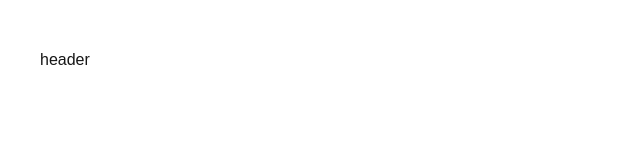
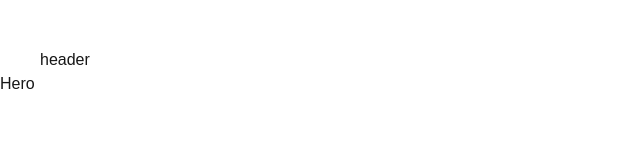
Before and after one commit to ghareebOoo/test, a Next.js app: page / in a window 1280 px wide. Shown: the top 162 px of the page, without its empty margins (0-640 px from the left). Built offline with nearby package versions, Linux system fonts and the light colour scheme.

Commit message:
four vommit in hero

```diff
--- a/app/page.tsx
+++ b/app/page.tsx
@@ -1,9 +1,11 @@
 import Header from "@/components/Header";
+import Hero from "@/components/Hero";
 
 export default function Home() {
   return (
   <div>
     <Header />
+    <Hero />
   </div>
   );
 }
```
